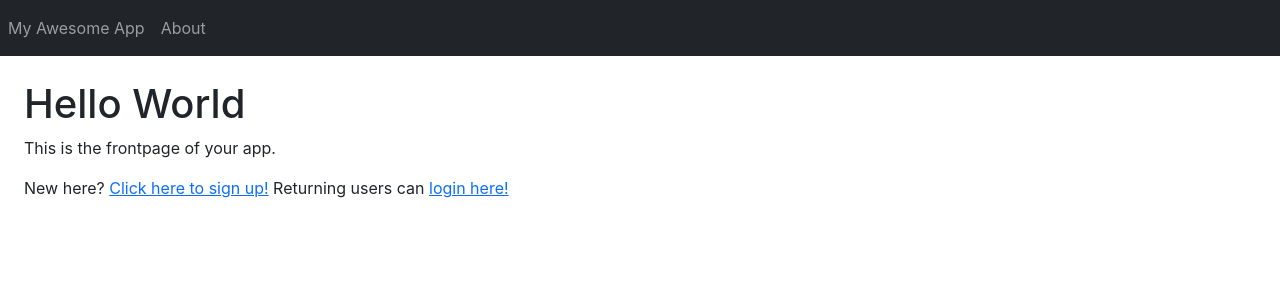
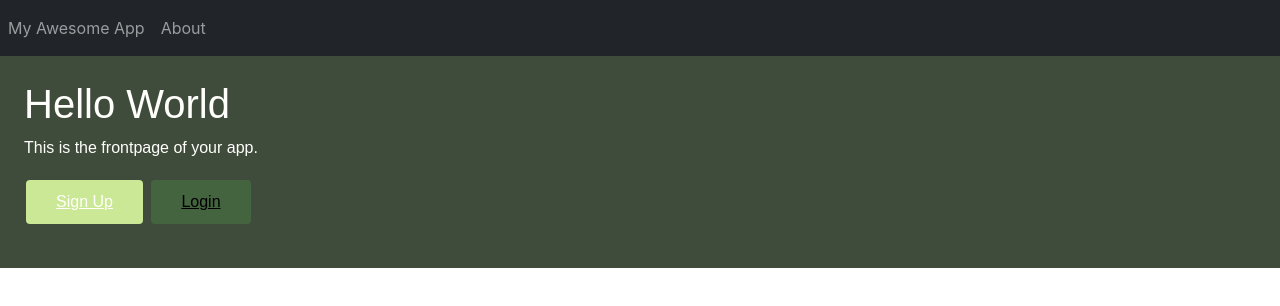
Before and after one commit to hightechu/techccelerator-2023-safespace, a React (Create React App) app: page / in a window 1280 px wide. Shown: the top 306 px of the page. Built offline with nearby package versions, Linux system fonts and the light colour scheme; no server answers.

Commit message:
added buttons, changed background and font

```diff
--- a/src/App.js
+++ b/src/App.js
@@ -23,7 +23,7 @@ function App() {
           This is the frontpage of your app.
         </p>
         <p>
-          New here? <a href="/signup">Click here to sign up!</a> Returning users can <a href="/login">login here!</a>
+           <a href="/signup" className="button">Sign Up</a>  <a href="/login" className="button1">Login</a>
         </p>
     </div>
   );
--- a/src/index.css
+++ b/src/index.css
@@ -1,3 +1,4 @@
+
 body {
   margin: 0;
   font-family: -apple-system, BlinkMacSystemFont, 'Segoe UI', 'Roboto', 'Oxygen',
@@ -8,10 +9,22 @@ body {
 }
 .container-fluid {
   padding: 1.5rem;
+  background-color: #3F4B3B;
+
 }
+.container {
+  padding: 2rem;
+  background-color: green
+
+}
+
+.div1 {
+  background-color: green;
+  background-repeat: no-repeat;
+}
+
 code {
-  font-family: source-code-pro, Menlo, Monaco, Consolas, 'Courier New',
-    monospace;
+  font-family: 'Ubuntu', sans-serif;
 }
 
 /* DEVELOPERS ADD CUSTOM CSS BELOW */
@@ -19,3 +32,44 @@ code {
 .custom-class {
   color: red;
 }
+
+h1 {
+  color: #fffffc;
+  font-family: 'Ubuntu', sans-serif;
+}
+
+p {
+  color: #fffffc;
+  font-family: 'Ubuntu', sans-serif;
+
+}
+
+.button {
+  background-color: #CBE896;
+  border:  none;
+  color: #fffffc;
+  padding: 10px 30px;
+  text-align: center;
+  display: inline-block;
+  font-size: 16px;
+  margin: 4px 2px;
+  cursor: pointer;
+}
+
+.button1 {
+  background-color: #44633F;
+  border:  none;
+  color: #000;
+  padding: 10px 30px;
+  text-align: center;
+  display: inline-block;
+  font-size: 16px;
+  margin: 4px 2px;
+  cursor: pointer;
+}
+
+.button  {border-radius: 4px;}
+.button1 {border-radius: 4px;}
+.button2 {border-radius: 4px;}
+.button3 {border-radius: 4px;}
+.button4 {border-radius: 4px;}
```
Also changed, not shown: 1 other file (tests, documents, lock files or other folders).
